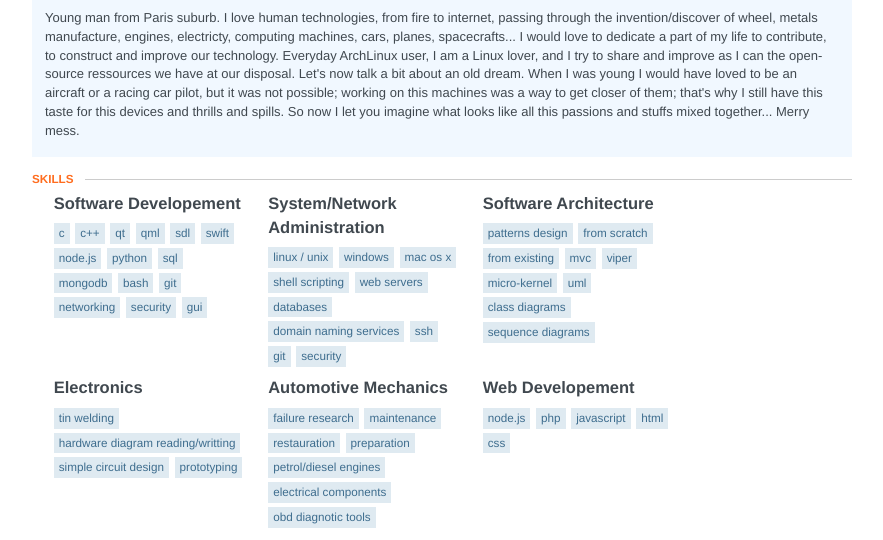
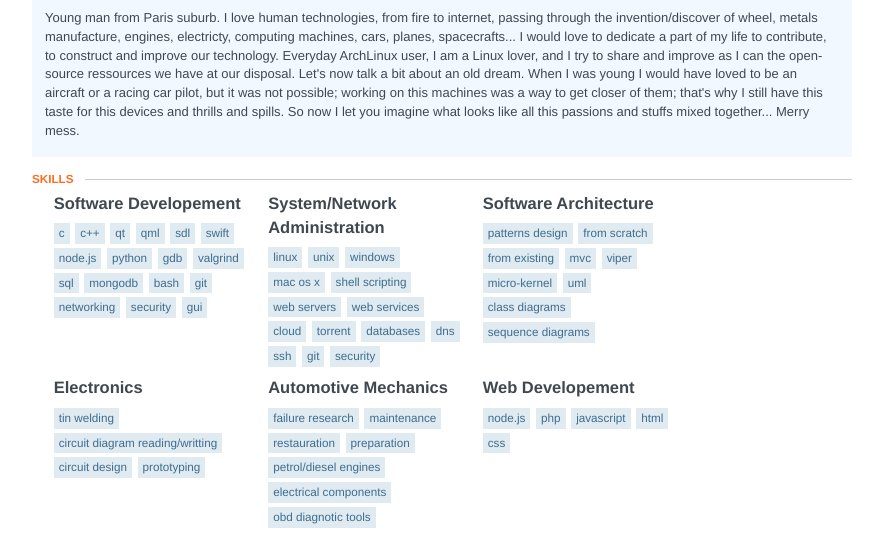
Before and after one commit to Grenadingue/Grenadingue.github.io, a plain HTML site: page index.html in a window 1280 px wide. Shown: the part 204-744 px from the top of the page, without its empty margins (198-1081 px from the left). Drawn offline with Linux system fonts and the light colour scheme.

Commit message:
Re-generate web version

```diff
--- a/index.html
+++ b/index.html
@@ -32,7 +32,7 @@ FR
 <div id="contact">
 <div class="email">
 <span class="fa fa-envelope-o"></span>
-<a href="/cdn-cgi/l/email-protection#e7848f8692918e89c9898e8488a7808a868e8bc984888a"><span class="__cf_email__" data-cfemail="afccc7cedad9c6c181c1c6ccc0efc8c2cec6c381ccc0c2">[email&#160;protected]</span><script data-cfhash='f9e31' type="text/javascript">/* <![CDATA[ */!function(t,e,r,n,c,a,p){try{t=document.currentScript||function(){for(t=document.getElementsByTagName('script'),e=t.length;e--;)if(t[e].getAttribute('data-cfhash'))return t[e]}();if(t&&(c=t.previousSibling)){p=t.parentNode;if(a=c.getAttribute('data-cfemail')){for(e='',r='0x'+a.substr(0,2)|0,n=2;a.length-n;n+=2)e+='%'+('0'+('0x'+a.substr(n,2)^r).toString(16)).slice(-2);p.replaceChild(document.createTextNode(decodeURIComponent(e)),c)}p.removeChild(t)}}catch(u){}}()/* ]]> */</script></a>
+<a href="/cdn-cgi/l/email-protection#55363d3420233c3b7b3b3c363a153238343c397b363a38"><span class="__cf_email__" data-cfemail="ed8e858c989b8483c383848e82ad8a808c8481c38e8280">[email&#160;protected]</span><script data-cfhash='f9e31' type="text/javascript">/* <![CDATA[ */!function(t,e,r,n,c,a,p){try{t=document.currentScript||function(){for(t=document.getElementsByTagName('script'),e=t.length;e--;)if(t[e].getAttribute('data-cfhash'))return t[e]}();if(t&&(c=t.previousSibling)){p=t.parentNode;if(a=c.getAttribute('data-cfemail')){for(e='',r='0x'+a.substr(0,2)|0,n=2;a.length-n;n+=2)e+='%'+('0'+('0x'+a.substr(n,2)^r).toString(16)).slice(-2);p.replaceChild(document.createTextNode(decodeURIComponent(e)),c)}p.removeChild(t)}}catch(u){}}()/* ]]> */</script></a>
 </div>
 </div>
 <div id="profiles">
@@ -85,6 +85,8 @@ Software Developement
 <li>Swift</li>
 <li>Node.js</li>
 <li>Python</li>
+<li>gdb</li>
+<li>valgrind</li>
 <li>SQL</li>
 <li>MongoDB</li>
 <li>Bash</li>
@@ -99,13 +101,17 @@ Software Developement
 System/Network Administration
 </h3>
 <ul class="keywords">
-<li>Linux / Unix</li>
+<li>Linux</li>
+<li>Unix</li>
 <li>Windows</li>
 <li>Mac OS X</li>
 <li>Shell scripting</li>
 <li>Web servers</li>
+<li>Web services</li>
+<li>Cloud</li>
+<li>Torrent</li>
 <li>Databases</li>
-<li>Domain naming services</li>
+<li>DNS</li>
 <li>SSH</li>
 <li>Git</li>
 <li>Security</li>
@@ -133,8 +139,8 @@ Electronics
 </h3>
 <ul class="keywords">
 <li>Tin welding</li>
-<li>Hardware diagram reading/writting</li>
-<li>Simple circuit design</li>
+<li>Circuit diagram reading/writting</li>
+<li>Circuit design</li>
 <li>Prototyping</li>
 </ul>
 </div>
@@ -736,6 +742,7 @@ Politics
 <li>Education</li>
 <li>Human rights</li>
 <li>Civical rights</li>
+<li>Open democracy</li>
 </ul>
 </div>
 <div class="item">
@@ -743,9 +750,10 @@ Politics
 Technological watch
 </h3>
 <ul class="keywords">
-<li>Inter-planetary distributed systems</li>
 <li>Open-source world</li>
 <li>Automotive technologies</li>
+<li>Inter-planetary distributed systems</li>
+<li>Human organization tools</li>
 </ul>
 </div>
 <div class="item">
@@ -757,7 +765,7 @@ Human languages
 <li>Cross-culture dependancies</li>
 <li>Mathematics</li>
 <li>Programming languages</li>
-<li>Street-arts</li>
+<li>Street-art</li>
 </ul>
 </div>
 <div class="item">
@@ -776,7 +784,7 @@ Sports
 Motor races
 </h3>
 <ul class="keywords">
-<li>24h of le Mans</li>
+<li>24h of Le Mans</li>
 <li>WRC</li>
 <li>Endurance</li>
 <li>Rallye</li>
```
